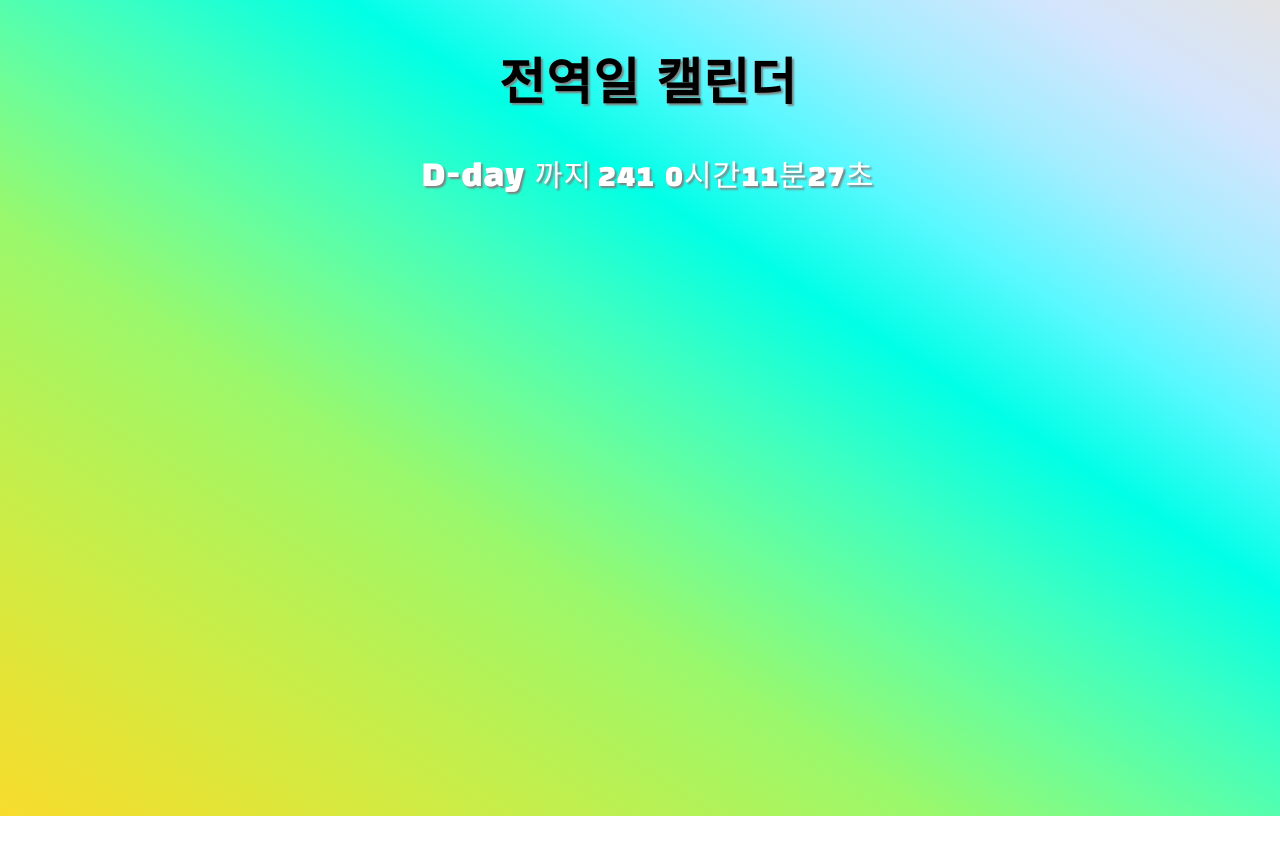
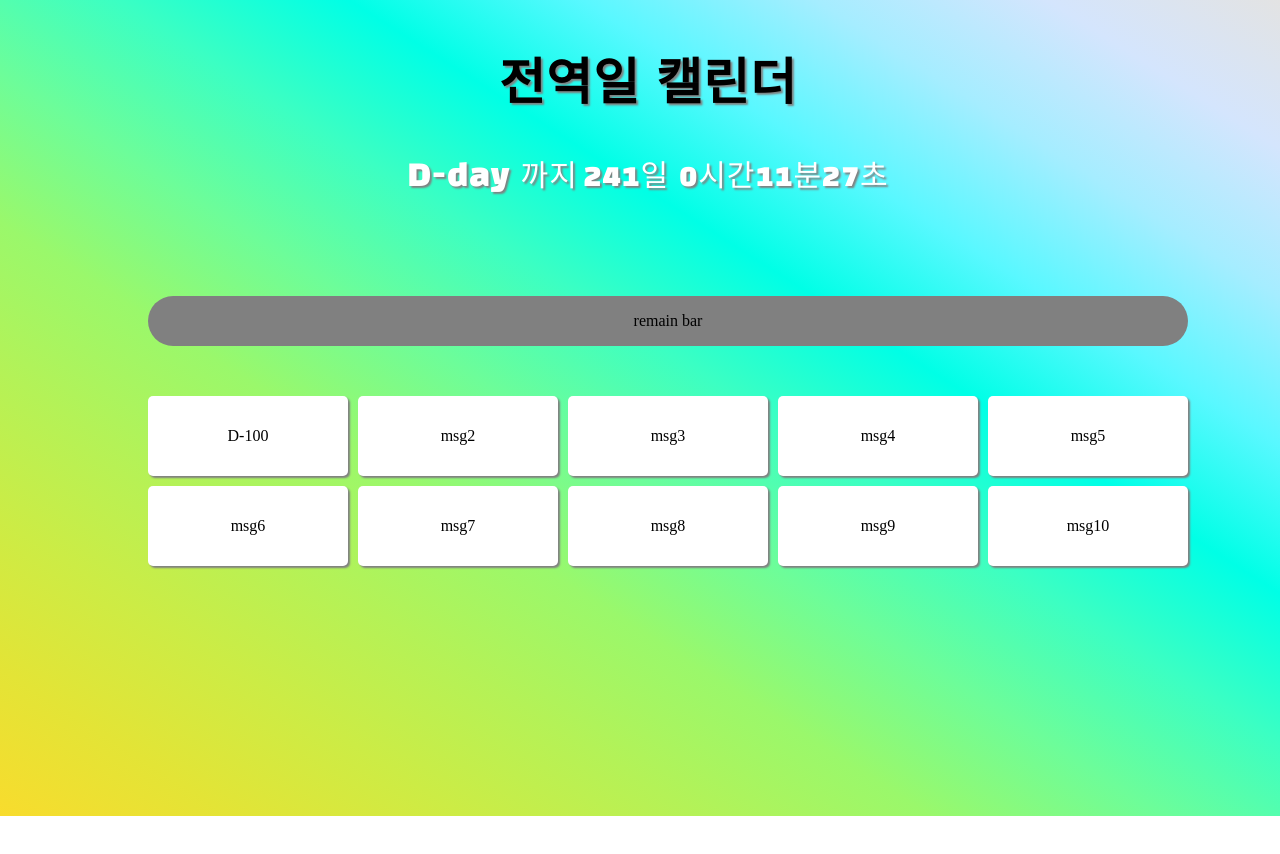
Before and after one commit to dellyu03/My-army-discharge-calender, a plain HTML site: page index.html in a window 1280 px wide. Before the commit the page ends 816 px from the top, so only its background shows below. Drawn offline with Linux system fonts and the light colour scheme.

Commit message:
feat:make message box layout

```diff
--- a/app.js
+++ b/app.js
@@ -1,7 +1,8 @@
 // 목표 날짜 설정 (예시: 2023년 1월 1일)
 const dDay = new Date("2024-08-13T00:00:00Z");
+const millife = 547;
 
-function updateCountdown() {
+function updateTime() {
     // 현재 한국 시간을 얻어오기
     const now = new Date(new Date().toLocaleString("en-US", { timeZone: "Asia/Seoul" }));
 
@@ -17,10 +18,18 @@ function updateCountdown() {
 
     // 결과를 HTML에 업데이트
     const countdownElement = document.querySelector('.countdown');
-    countdownElement.innerHTML = `${days} ${hours}시간${minutes}분${seconds}초`;
+    countdownElement.innerHTML = `${days}일 ${hours}시간${minutes}분${seconds}초`;
+
+    function updatePercentage () {
+        const remainPercentage = (millife - days)/millife*100
+        percentageResult = remainPercentage.toFixed(2)
+        console.log(`${percentageResult}%`)
+    }
+
+    updatePercentage()
 }
 // 페이지 로드 시에도 업데이트 수행
-updateCountdown();
+updateTime();
 
 // 1초마다 업데이트
-setInterval(updateCountdown, 1000);
+setInterval(updateTime, 1000);
--- a/index.css
+++ b/index.css
@@ -5,3 +5,11 @@ body {
     background-repeat: no-repeat;
     background-size: cover;
 }
+
+article {
+    width: 1000px;
+    height: 800px;
+    margin : auto;
+    margin-top: 100px;
+    justify-content: center;
+}
--- a/index.html
+++ b/index.html
@@ -5,7 +5,9 @@
     <meta name="viewport" content="width=device-width, initial-scale=1.0">
     <title>my_discharge_day</title>
     <link rel = "stylesheet" href = "./index.css">
+    <link rel = "stylesheet" href = "./remainbar.css">
     <link rel = "stylesheet" href = "./header.css">
+    <link rel = "stylesheet" href = "./msg.css">
     <link rel="preconnect" href="https://fonts.googleapis.com">
     <link rel="preconnect" href="https://fonts.gstatic.com" crossorigin>
     <link href="https://fonts.googleapis.com/css2?family=Black+Han+Sans&display=swap" rel="stylesheet">
@@ -18,6 +20,22 @@
             <div id = "countdown" class = "countdown">시간입니다.</div>
         </div>
     </header>
+    <article>
+        <div class = remain_bar>remain bar
+        </div>
+        <div class = "msg_container">
+            <div class="msg">D-100</div>
+            <div class="msg">msg2</div>
+            <div class="msg">msg3</div>
+            <div class="msg">msg4</div>
+            <div class="msg">msg5</div>
+            <div class="msg">msg6</div>
+            <div class="msg">msg7</div>
+            <div class="msg">msg8</div>
+            <div class="msg">msg9</div>
+            <div class="msg">msg10</div>
+        </div>
+    </article>
     <script src = "./app.js"></script>
 </body>
 </html>
--- /dev/null
+++ b/msg.css
@@ -0,0 +1,19 @@
+.msg{
+    display: flex;
+    justify-content: center;
+    align-items: center;
+    background-color: white;
+    border-radius: 5px;
+    box-shadow: 2px 2px 2px grey;
+}
+
+.msg_container {
+    margin-top: 50px;
+    width: 1000px;
+    height: 100px;
+    margin: auto;
+    display: grid;
+    grid-template-columns: repeat(5, 200px);
+    grid-template-rows:  repeat(3, 80px);
+    grid-gap: 10px;
+}
--- /dev/null
+++ b/remainbar.css
@@ -0,0 +1,11 @@
+.remain_bar {
+    display: flex;
+    width: 1040px;
+    height: 50px;
+    background-color: grey;
+    margin : auto;
+    margin-bottom: 50px;
+    border-radius: 50px;
+    justify-content: center;
+    align-items: center;
+}
```
